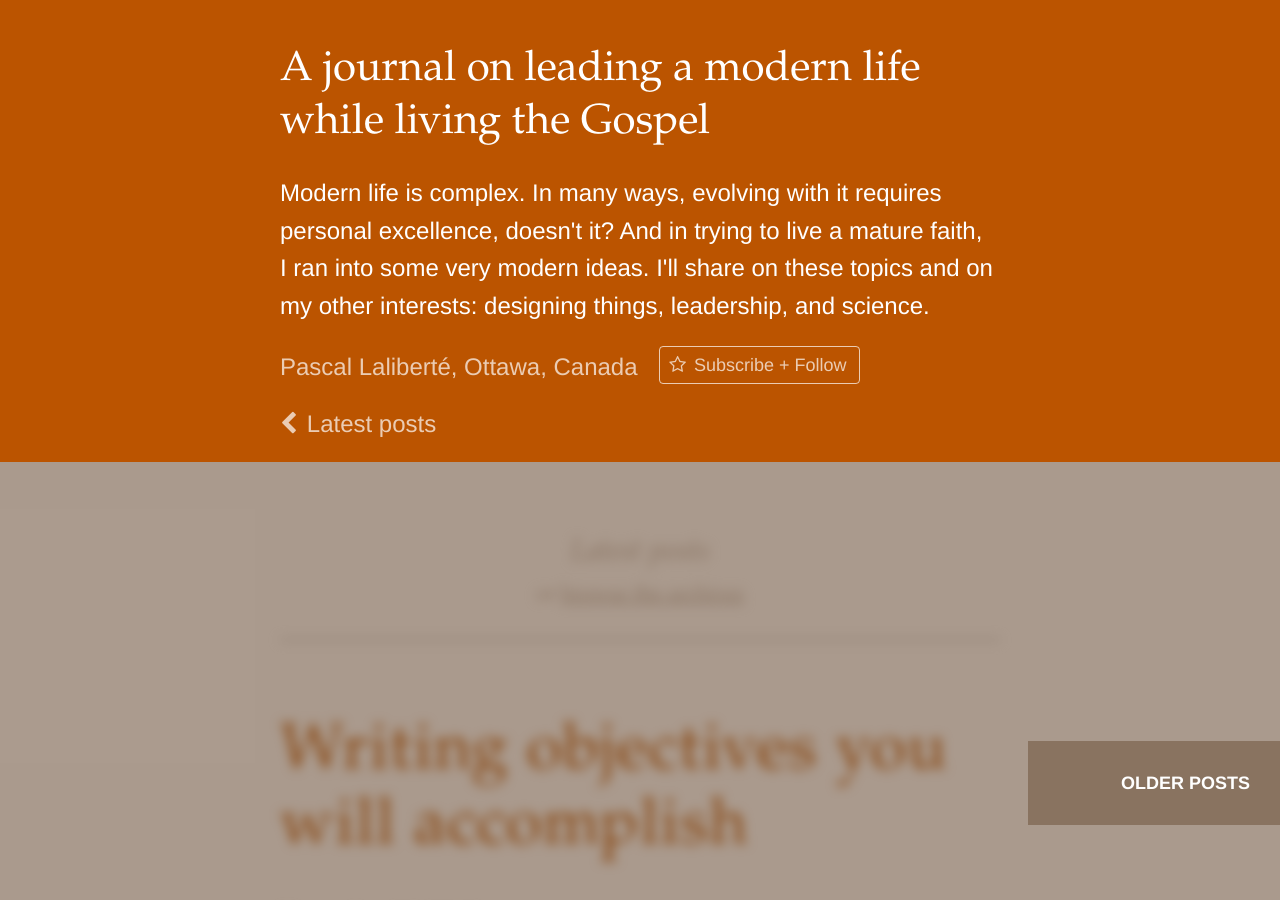
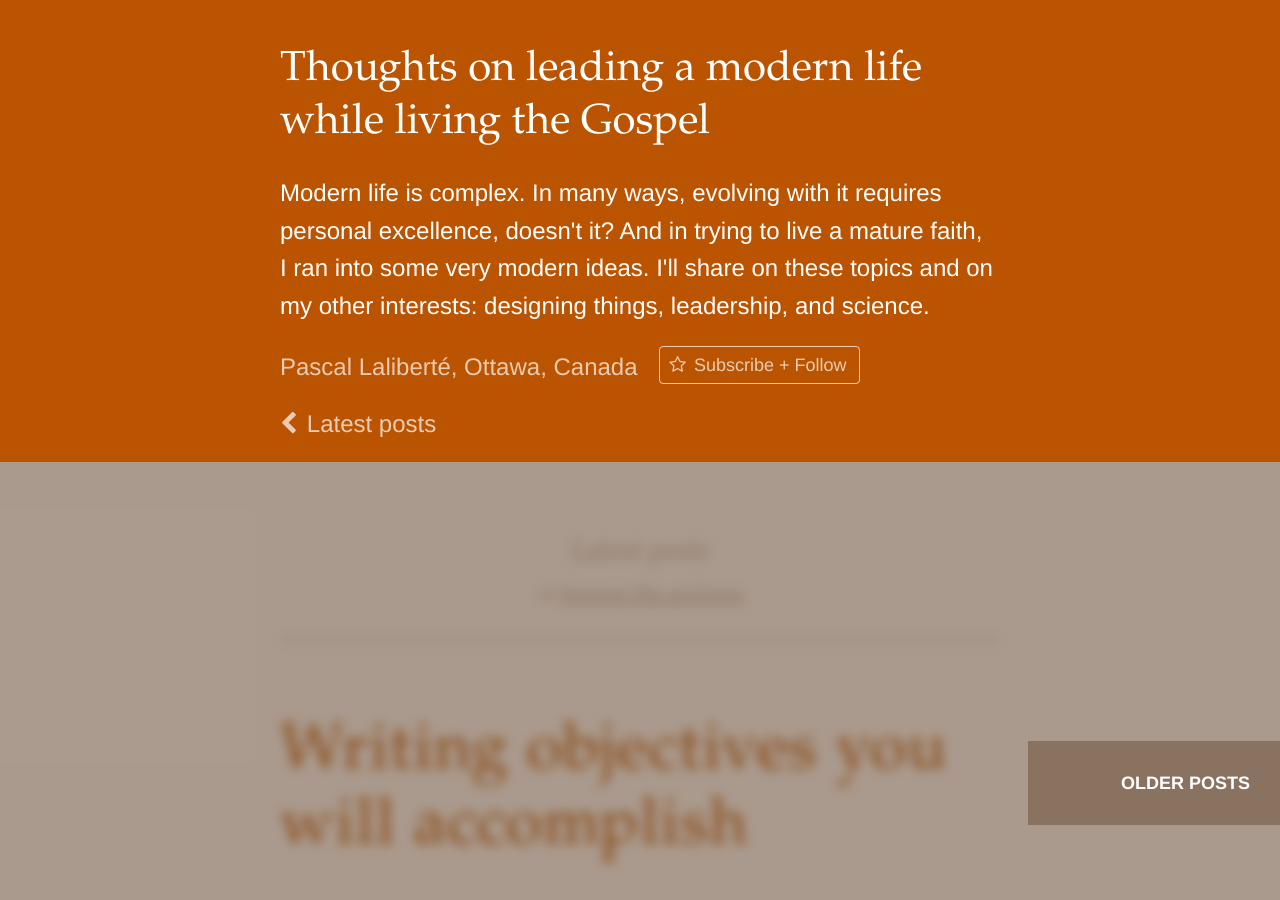
Before and after one commit to pascallaliberte/by.pascallaliberte.me, a Jekyll site: the page built from index.html, in a window 1280 px wide and 900 px high. Built offline with Jekyll 4.4.1, drawn with Linux system fonts in a browser that asks for light colours; nearby versions of some CDN libraries; the list of posts is cut into pages by our own code.

Commit message:
Changed the site name from "A journal..." to "Thoughts..."

```diff
--- a/_config.yml
+++ b/_config.yml
@@ -1,4 +1,4 @@
-name: A journal on leading a modern life while living the Gospel
+name: Thoughts on leading a modern life while living the Gospel
 author: Pascal Laliberté
 url: http://pascallaliberte.me
 markdown: kramdown
```
